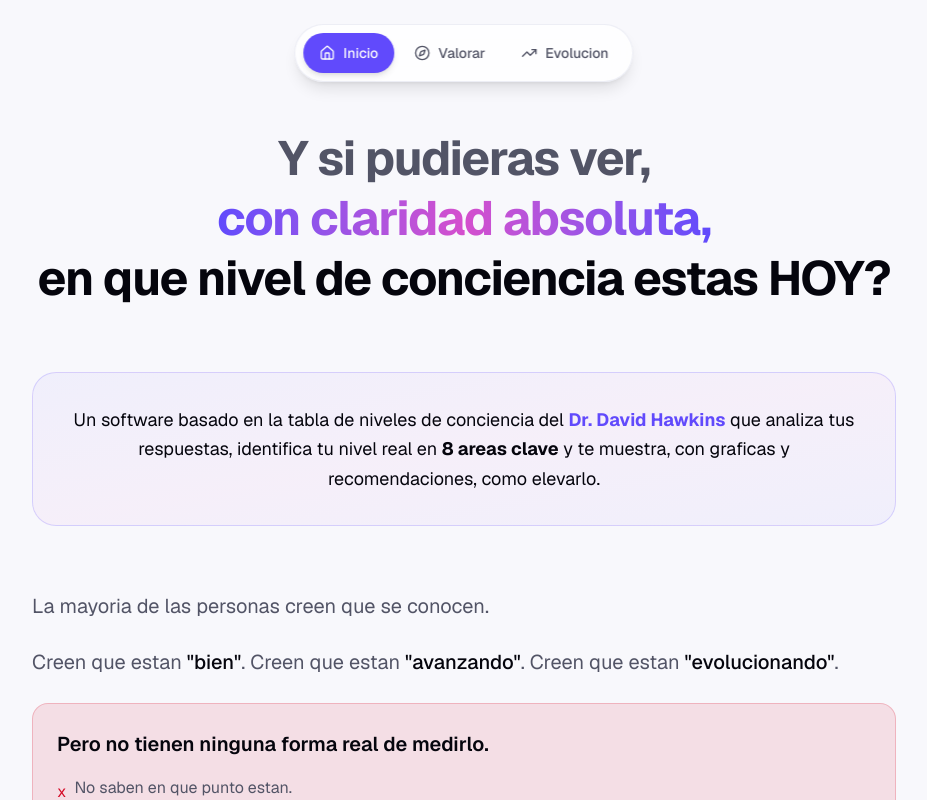
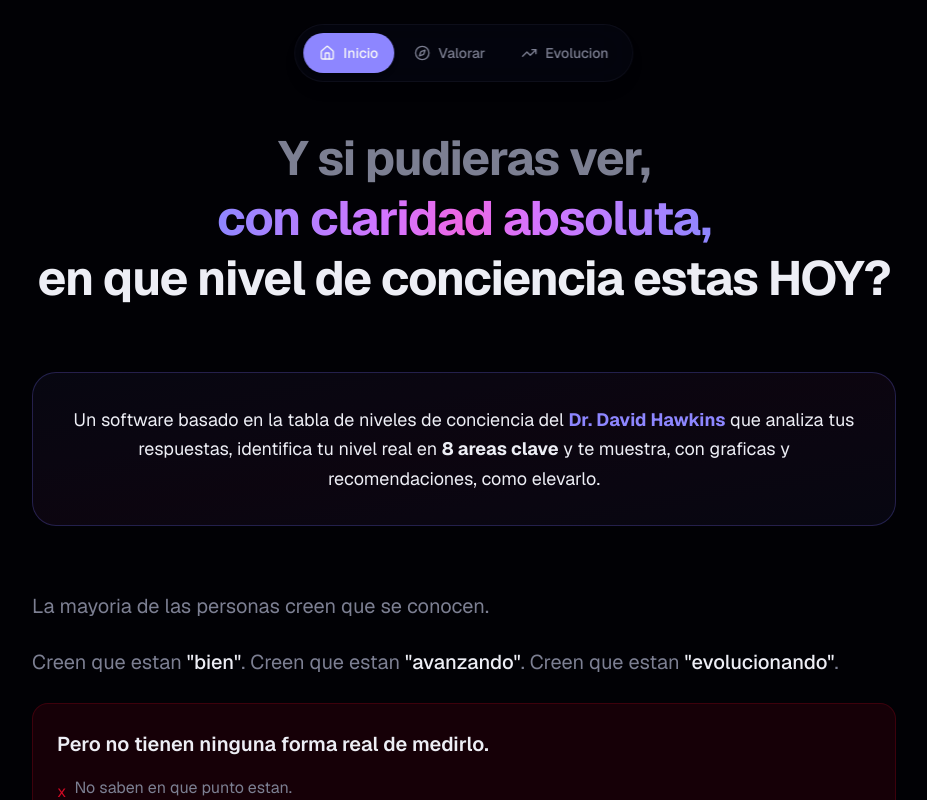
Before and after one commit to johnbena10/MC2026, a Next.js app: page / in a window 1280 px wide. Shown: the top 800 px of the page, without its empty margins (176-1103 px from the left). Built offline with nearby package versions, Linux system fonts and the light colour scheme.

Commit message:
feat: apply dark theme by default
Add `dark` class to HTML and update dark theme colors for vibrancy.

```diff
--- a/app/globals.css
+++ b/app/globals.css
@@ -40,38 +40,38 @@
 }
 
 .dark {
-  --background: oklch(0.12 0.02 280);
-  --foreground: oklch(0.96 0.01 280);
-  --card: oklch(0.16 0.025 280);
-  --card-foreground: oklch(0.96 0.01 280);
-  --popover: oklch(0.16 0.025 280);
-  --popover-foreground: oklch(0.96 0.01 280);
-  --primary: oklch(0.70 0.22 280);
-  --primary-foreground: oklch(0.12 0.02 280);
-  --secondary: oklch(0.22 0.03 280);
-  --secondary-foreground: oklch(0.96 0.01 280);
-  --muted: oklch(0.22 0.025 280);
-  --muted-foreground: oklch(0.65 0.03 280);
-  --accent: oklch(0.70 0.20 330);
-  --accent-foreground: oklch(0.12 0.02 280);
-  --destructive: oklch(0.50 0.20 25);
-  --destructive-foreground: oklch(0.96 0.01 280);
-  --border: oklch(0.25 0.03 280);
-  --input: oklch(0.22 0.025 280);
-  --ring: oklch(0.70 0.22 280);
-  --chart-1: oklch(0.70 0.22 280);
-  --chart-2: oklch(0.70 0.20 330);
-  --chart-3: oklch(0.70 0.18 180);
-  --chart-4: oklch(0.75 0.16 80);
-  --chart-5: oklch(0.65 0.20 30);
-  --sidebar: oklch(0.14 0.025 280);
-  --sidebar-foreground: oklch(0.96 0.01 280);
-  --sidebar-primary: oklch(0.70 0.22 280);
-  --sidebar-primary-foreground: oklch(0.12 0.02 280);
-  --sidebar-accent: oklch(0.22 0.03 280);
-  --sidebar-accent-foreground: oklch(0.96 0.01 280);
-  --sidebar-border: oklch(0.25 0.03 280);
-  --sidebar-ring: oklch(0.70 0.22 280);
+  --background: oklch(0.08 0.02 280);
+  --foreground: oklch(0.95 0.01 280);
+  --card: oklch(0.12 0.025 280);
+  --card-foreground: oklch(0.95 0.01 280);
+  --popover: oklch(0.12 0.025 280);
+  --popover-foreground: oklch(0.95 0.01 280);
+  --primary: oklch(0.72 0.25 280);
+  --primary-foreground: oklch(0.98 0 0);
+  --secondary: oklch(0.18 0.03 280);
+  --secondary-foreground: oklch(0.95 0.01 280);
+  --muted: oklch(0.18 0.025 280);
+  --muted-foreground: oklch(0.60 0.03 280);
+  --accent: oklch(0.72 0.22 330);
+  --accent-foreground: oklch(0.98 0 0);
+  --destructive: oklch(0.55 0.22 25);
+  --destructive-foreground: oklch(0.98 0 0);
+  --border: oklch(0.22 0.03 280);
+  --input: oklch(0.16 0.025 280);
+  --ring: oklch(0.72 0.25 280);
+  --chart-1: oklch(0.72 0.25 280);
+  --chart-2: oklch(0.72 0.22 330);
+  --chart-3: oklch(0.72 0.20 180);
+  --chart-4: oklch(0.78 0.18 80);
+  --chart-5: oklch(0.68 0.22 30);
+  --sidebar: oklch(0.10 0.025 280);
+  --sidebar-foreground: oklch(0.95 0.01 280);
+  --sidebar-primary: oklch(0.72 0.25 280);
+  --sidebar-primary-foreground: oklch(0.98 0 0);
+  --sidebar-accent: oklch(0.18 0.03 280);
+  --sidebar-accent-foreground: oklch(0.95 0.01 280);
+  --sidebar-border: oklch(0.22 0.03 280);
+  --sidebar-ring: oklch(0.72 0.25 280);
 }
 
 @theme inline {
--- a/app/layout.tsx
+++ b/app/layout.tsx
@@ -48,7 +48,7 @@ export default function RootLayout({
   children: React.ReactNode
 }>) {
   return (
-    <html lang="es">
+    <html lang="es" className="dark">
       <body className="font-sans antialiased">
         <Navigation />
         {children}
```
